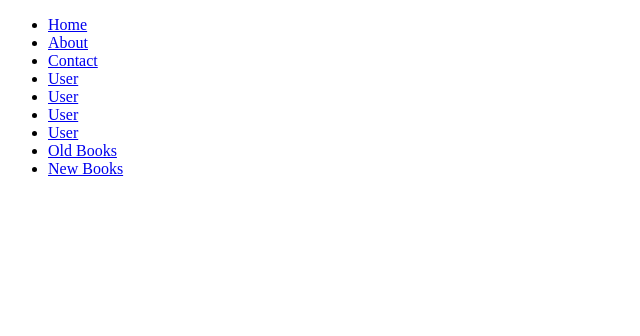
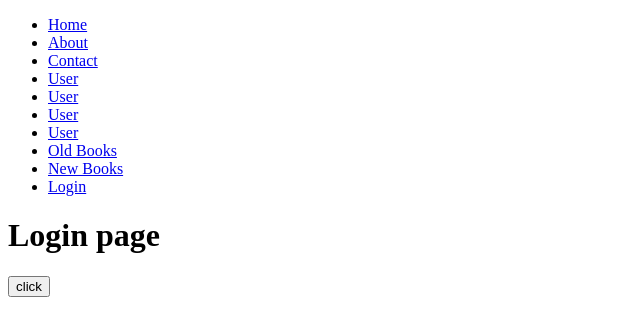
Before and after one commit to panneerselvam999/React-tutorial, a React (Create React App) app in the folder app/: page /login in a window 1280 px wide. Shown: the top 336 px of the page, without its empty margins (0-640 px from the left). Built offline with nearby package versions, Linux system fonts and the light colour scheme.

Commit message:
navigate page

```diff
--- a/app/src/App.js
+++ b/app/src/App.js
@@ -6,6 +6,8 @@ import Contact from "./Route/Contact.js"
 import User from "./Route/User.js";
 import OldBooks from "./Route/OldBooks.js";
 import NewBooks from "./Route/NewBooks.js";
+import Login from "./Route/Login.js";
+import DashBoard from "./Route/DashBoard.js";
 
 
 
@@ -28,6 +30,8 @@ function App() {
           <li><Link to="/books/oldbooks">  Old Books</Link></li>
           <li><Link to="/books/newbooks">  New Books</Link></li>
 
+          <li><Link to="/login">  Login</Link></li>
+
 
         </ul>
         <Routes>
@@ -42,6 +46,9 @@ function App() {
             <Route path="newbooks" element={<NewBooks />}>  </Route>
           </Route>
 
+          <Route path="/login" element={<Login />} />
+          <Route path="/dashboard" element={<DashBoard />} />
+
         </Routes>
       </BrowserRouter>
     </div>
--- /dev/null
+++ b/app/src/Route/DashBoard.js
@@ -0,0 +1,9 @@
+import React from "react";
+
+export default function DashBoard() {
+    return (
+        <>
+            <h1>Dash Board page</h1>
+        </>
+    )
+}
--- /dev/null
+++ b/app/src/Route/Login.js
@@ -0,0 +1,17 @@
+import React from "react";
+import { useNavigate } from "react-router-dom";
+
+export default function Login() {
+    const navigate = useNavigate()
+
+    function nav() {
+        navigate("/dashboard")
+    }
+
+    return (
+        <>
+            <h1>Login page </h1>
+            <button onClick={nav}>click</button>
+        </>
+    )
+}
```
